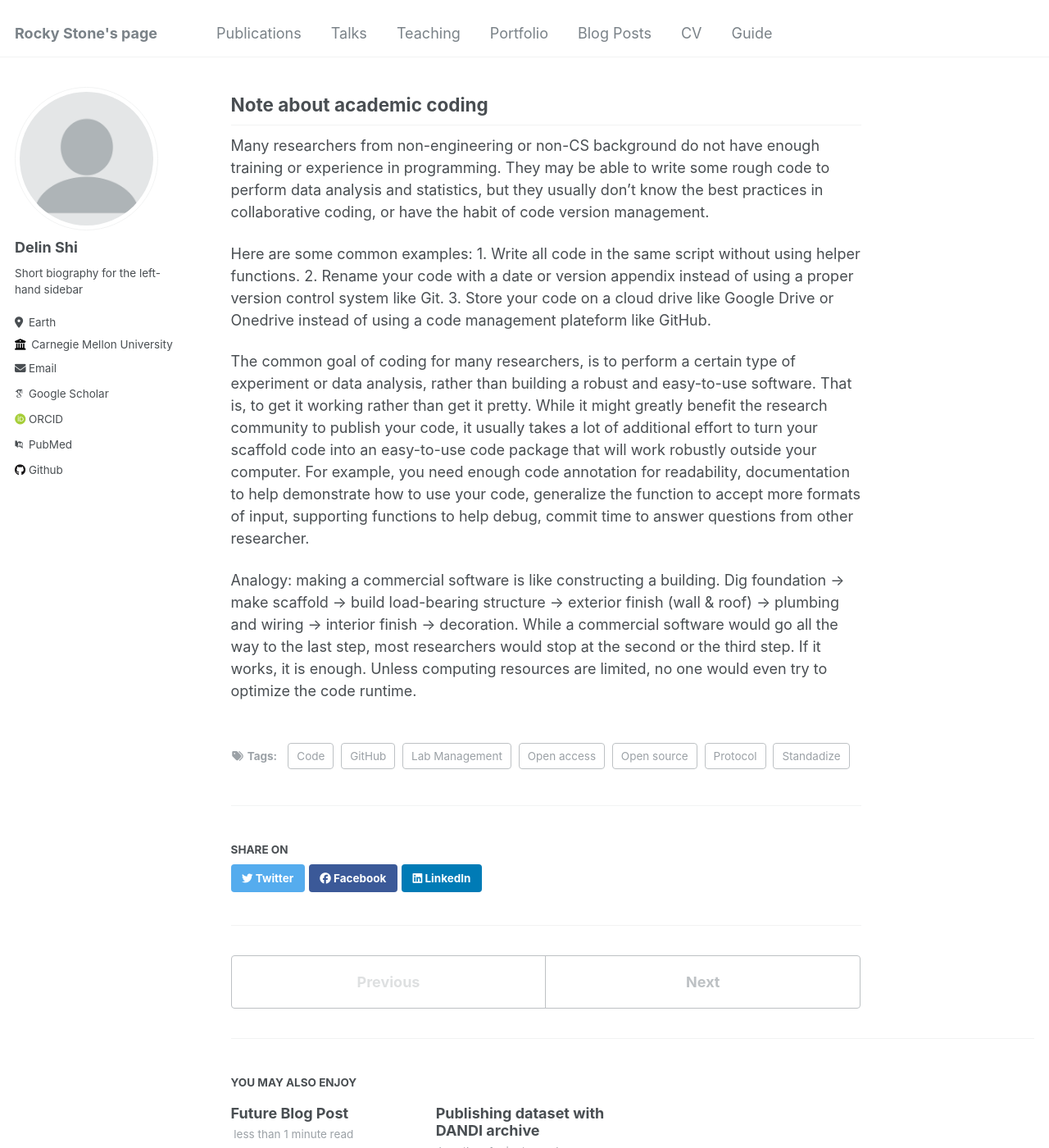
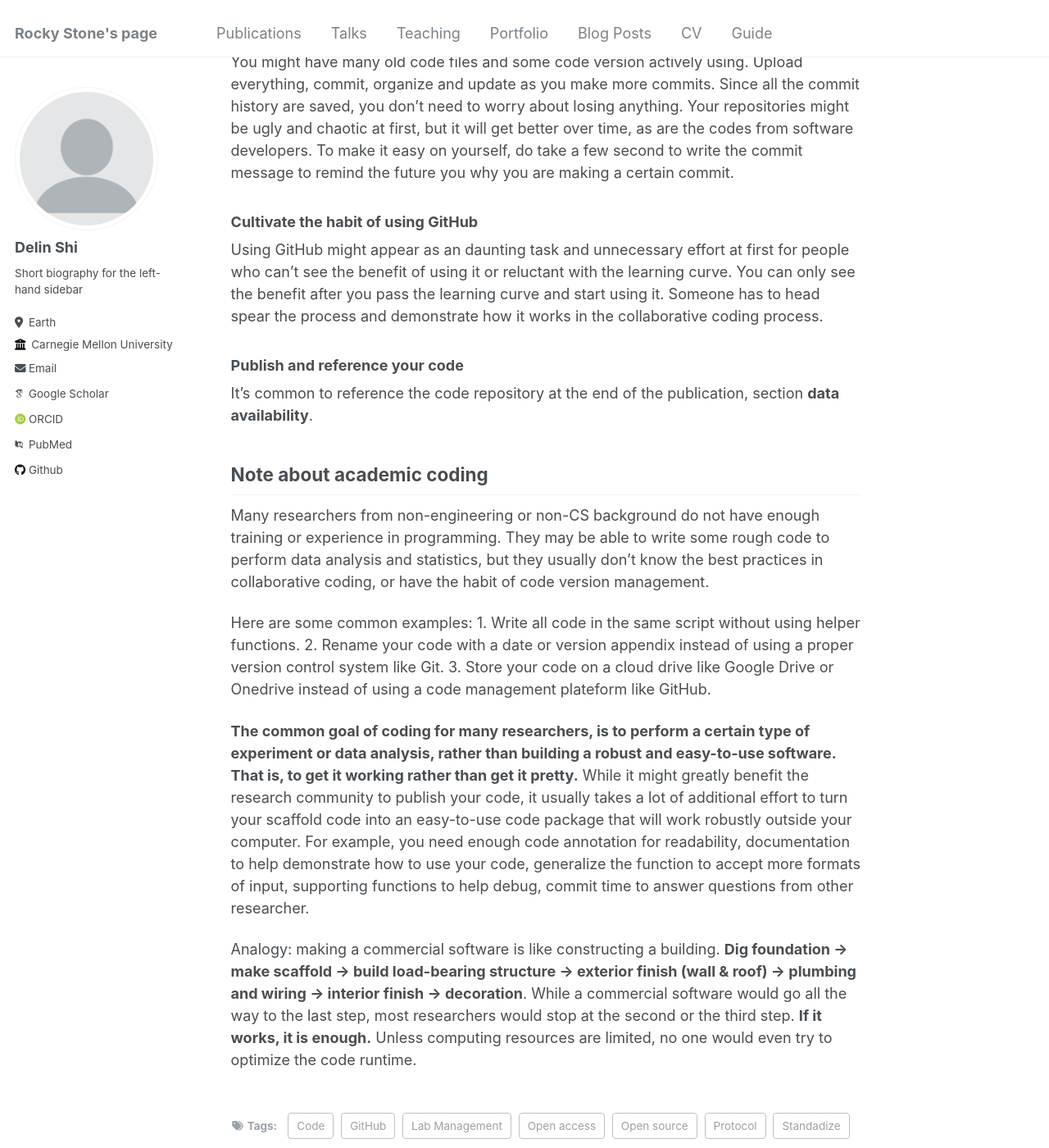
Before and after one commit to rockystones/rockystones.github.io, a Jekyll site: the page built from _posts/2024-10-17-lab-github.md, in a window 1280 px wide and 1400 px high, scrolled down 943 px. Shown: the whole window at 82% size. Built offline with Jekyll 4.4.1, drawn with Linux system fonts in a browser that asks for light colours; some web fonts are replaced; some of the changed text lies outside the part shown.

Commit message:
update post

```diff
--- a/_posts/2024-10-17-lab-github.md
+++ b/_posts/2024-10-17-lab-github.md
@@ -12,37 +12,43 @@ tags:
   - Standadize
 ---
 
+Collaborative coding is an essential part of everyday practices in an academic lab. Although there is a learning curve to get to use code mangement plateforms (like GitHub) for non-CS researchers, it will greatly accelerate the coding process and benefit the whole lab once you get it running.
 
 ### Get to know GitHub
-
 
 GitHub is one of the most popular code management plateforms for software developers around the world.
 There are many useful features, and now even better with Copilot. Academic labs get to take advantage of educational benefits to upgrade to GitHub Pro for free.
 
-GitHub is not intended for large file storage (>25 Mb). Unless your experimental data file is small, don't try to store your raw data files on GitHub. But you can store exported data or analyzed data results.
+**GitHub is not intended for large file storage (>25 Mb).** Unless your experimental data file is small, don't try to store your raw data files on GitHub. But you can store exported data or analyzed data results.
 
 ### Design the Repository Structure
 
+You can created unlimited repositories. It is important to create a structure system to keep things organized and well-tracked as the number of repositories grow.
+Create an organization account as PI, and add all lab members to the organization.
 
-You can created unlimited repositories. It is important to create a structure system to keep things organized and well-tracked as the number of repositories grow.
+### Manage account safety
 
-Migrating your legacy code
-======
+To keep organization account safe, set strong password and enable two-factor authentication for Admin user and all members.
+To keep the repositories safe, only grant admin rights to selected members that are cautious and more knowledgeable about the GitHub.
+
+### Migrating your legacy code
 
 You might have many old code files and some code version actively using. Upload everything, commit, organize and update as you make more commits. Since all the commit history are saved, you don't need to worry about losing anything. Your repositories might be ugly and chaotic at first, but it will get better over time, as are the codes from software developers. To make it easy on yourself, do take a few second to write the commit message to remind the future you why you are making a certain commit.
 
-Publish and reference your code
-------
+### Cultivate the habit of using GitHub
+
+Using GitHub might appear as an daunting task and unnecessary effort at first for people who can't see the benefit of using it or reluctant with the learning curve. You can only see the benefit after you pass the learning curve and start using it. Someone has to head spear the process and demonstrate how it works in the collaborative coding process.
+
+### Publish and reference your code
 
 It's common to reference the code repository at the end of the publication, section **data availability**.
 
-Note about academic coding
-------
+## Note about academic coding
 
 Many researchers from non-engineering or non-CS background do not have enough training or experience in programming. They may be able to write some rough code to perform data analysis and statistics, but they usually don't know the best practices in collaborative coding, or have the habit of code version management.
 
 Here are some common examples: 1. Write all code in the same script without using helper functions. 2. Rename your code with a date or version appendix instead of using a proper version control system like Git. 3. Store your code on a cloud drive like Google Drive or Onedrive instead of using a code management plateform like GitHub.
 
-The common goal of coding for many researchers, is to perform a certain type of experiment or data analysis, rather than building a robust and easy-to-use software. That is, to get it working rather than get it pretty. While it might greatly benefit the research community to publish your code, it usually takes a lot of additional effort to turn your scaffold code into an easy-to-use code package that will work robustly outside your computer. For example, you need enough code annotation for readability, documentation to help demonstrate how to use your code, generalize the function to accept more formats of input, supporting functions to help debug, commit time to answer questions from other researcher.
+**The common goal of coding for many researchers, is to perform a certain type of experiment or data analysis, rather than building a robust and easy-to-use software. That is, to get it working rather than get it pretty.** While it might greatly benefit the research community to publish your code, it usually takes a lot of additional effort to turn your scaffold code into an easy-to-use code package that will work robustly outside your computer. For example, you need enough code annotation for readability, documentation to help demonstrate how to use your code, generalize the function to accept more formats of input, supporting functions to help debug, commit time to answer questions from other researcher.
 
-Analogy: making a commercial software is like constructing a building. Dig foundation -> make scaffold -> build load-bearing structure -> exterior finish (wall & roof) -> plumbing and wiring -> interior finish -> decoration. While a commercial software would go all the way to the last step, most researchers would stop at the second or the third step. If it works, it is enough. Unless computing resources are limited, no one would even try to optimize the code runtime.
+Analogy: making a commercial software is like constructing a building. **Dig foundation -> make scaffold -> build load-bearing structure -> exterior finish (wall & roof) -> plumbing and wiring -> interior finish -> decoration**. While a commercial software would go all the way to the last step, most researchers would stop at the second or the third step. **If it works, it is enough.** Unless computing resources are limited, no one would even try to optimize the code runtime.
```
Also changed, not shown: _posts/2025-01-17-blog-post-1.md (+0 -9 lines).
